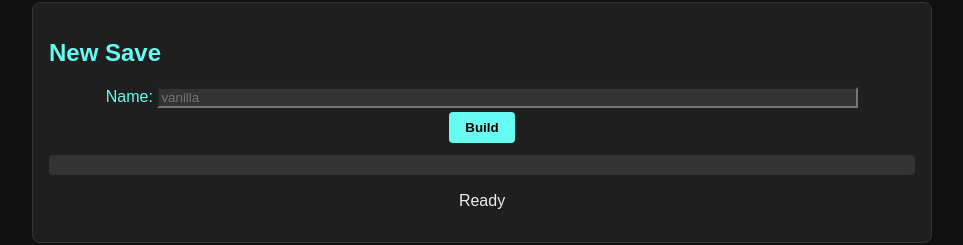
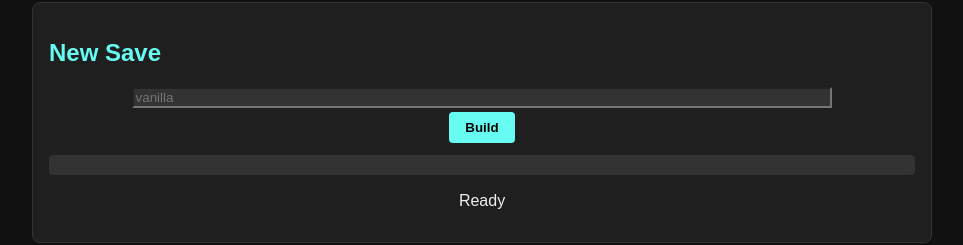
Before and after one commit to wowdabug/web-balatro, a plain HTML site: page index.html in a window 1280 px wide. Shown: the part 110-355 px from the top of the page, without its empty margins (158-1121 px from the left). Drawn offline with Linux system fonts and the light colour scheme.

Commit message:
Remove label text for makeName input
Removed label text for 'makeName' input field.

```diff
--- a/index.html
+++ b/index.html
@@ -44,7 +44,7 @@
         </div>
         </div>
         <div class="makeName">
-          <label for="makeName">Name: </label><input id="makeName" placeholder="vanilla">
+          <label for="makeName"></label><input id="makeName" placeholder="vanilla">
         </div>
         <div class="center">
           <button id="parseBtn" disabled>Build</button>
```
